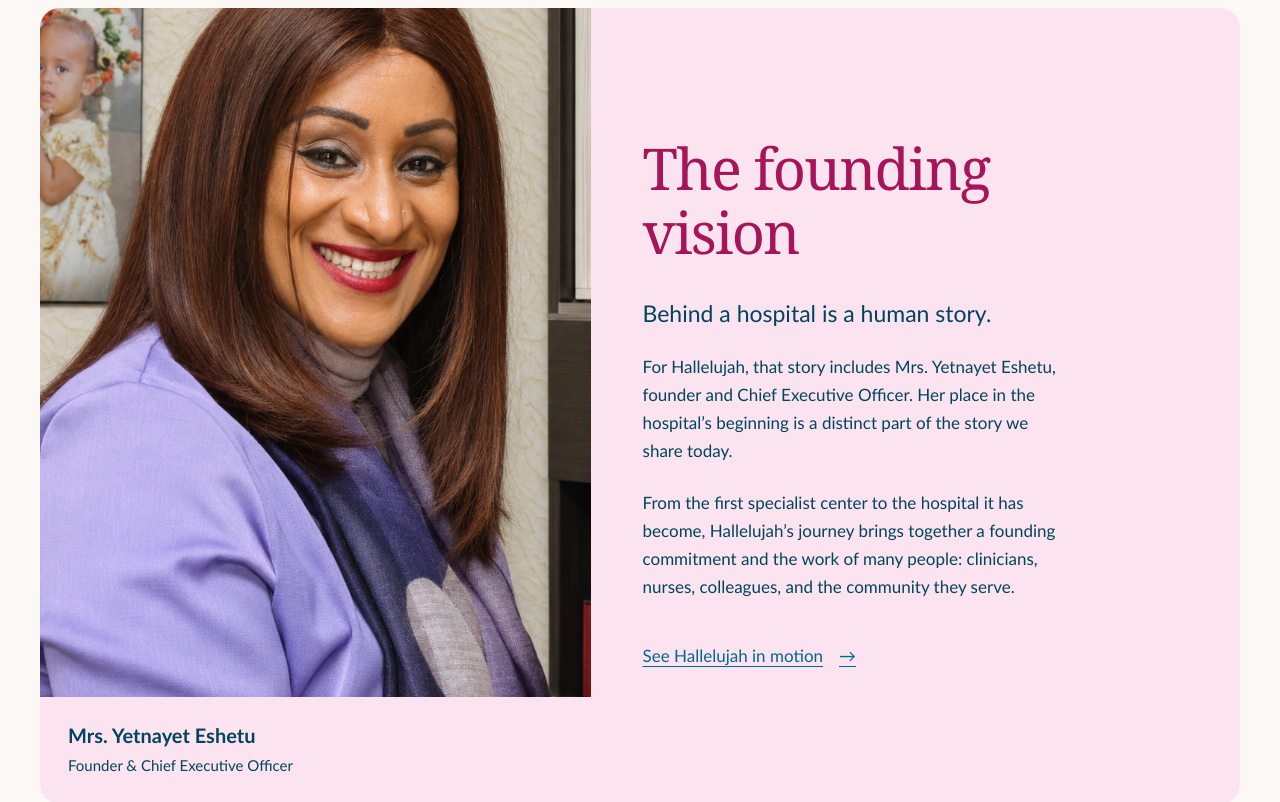
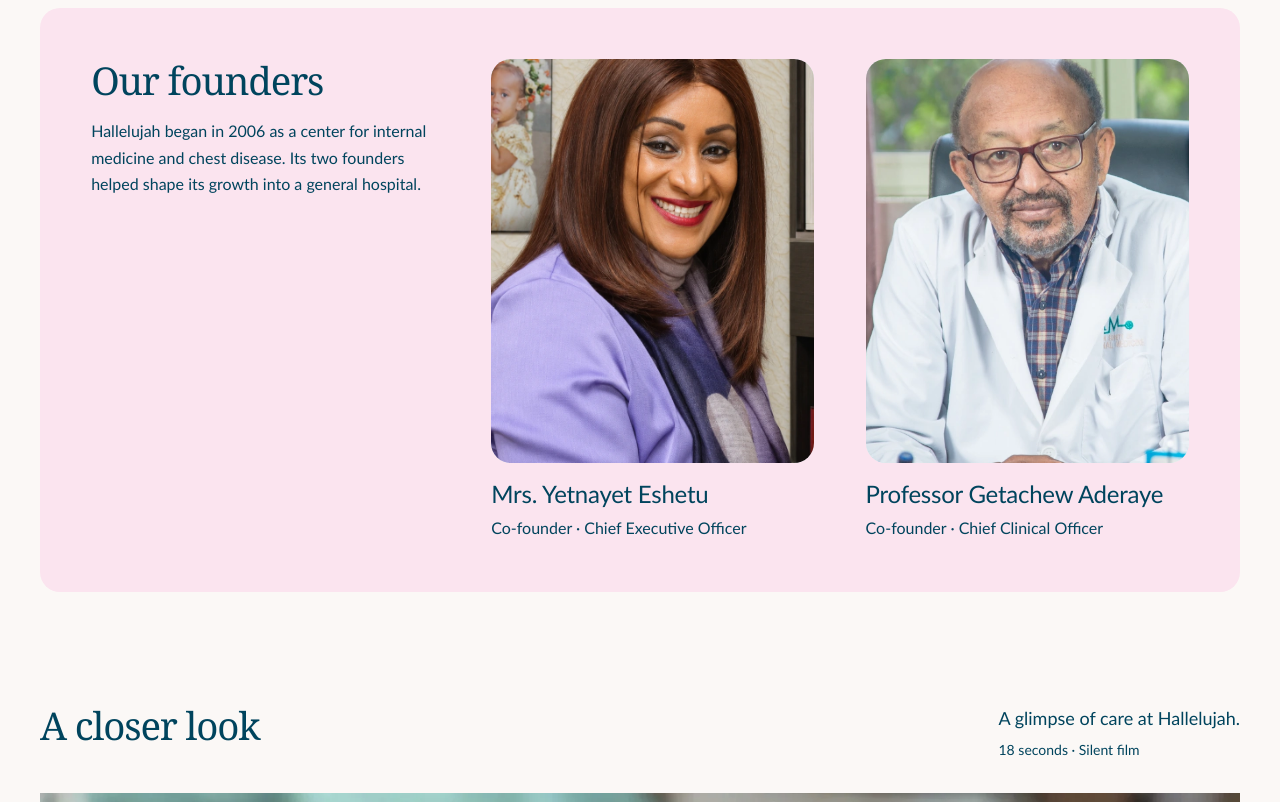
Before and after one commit to dynamicet/hallelujah-website, a Next.js app in the folder apps/web/: page /about in a window 1280 px wide. Shown: the part 1480-2282 px from the top of the page. Built offline with nearby package versions, Linux system fonts and the light colour scheme; grey boxes are pictures that could not be loaded; a web font is replaced by a local one.

Commit message:
feat: refresh hospital introduction and founders section

```diff
--- a/apps/web/src/app/home-enhancement.css
+++ b/apps/web/src/app/home-enhancement.css
@@ -150,7 +150,6 @@
 }
 
 /* A hospital introduction, an unobscured film, then useful care destinations. */
-.enhanced-home .hospital-film-section { background: var(--site-white); color: var(--site-ink); padding-block: var(--home-space) 48px; }
 .enhanced-home .hospital-film-copy { display: grid; grid-template-columns: 1.2fr 1fr; gap: 10%; align-items: end; margin-bottom: 48px; }
 .enhanced-home .hospital-film-copy h2 { color: inherit; font-size: var(--site-heading); line-height: 1.04; max-width: 9em; }
 .enhanced-home .hospital-film-copy p { max-width: 40ch; font-size: 18px; }
@@ -188,7 +187,6 @@
   .enhanced-home .hospital-film-footer > p { font-size: 22px; }
 }
 @media (max-width: 600px) {
-  .enhanced-home .hospital-film-section { padding-bottom: 40px; }
   .enhanced-home .care-background-film { aspect-ratio: 4/5; }
   .enhanced-home .care-background-film :is(img,video) { object-fit: cover; object-position: center; }
   .enhanced-home .care-film-control { left: 16px; bottom: 16px; min-width: 140px; padding: 12px 16px; }
--- a/apps/web/src/website/about-page.module.css
+++ b/apps/web/src/website/about-page.module.css
@@ -30,23 +30,28 @@
 .chapters { display: flex; flex-wrap: wrap; gap: 16px 40px; margin-top: -24px; }
 .chapters a { display: inline-flex; align-items: center; gap: 24px; min-height: 44px; color: var(--site-ink); text-underline-offset: 6px; }
 .page section[id] { scroll-margin-top: 140px; }
-.founder { display: grid; grid-template-columns: minmax(0, .85fr) minmax(0, 1fr); margin-top: 88px; background: var(--semantic-color-surface-expressive); border-radius: var(--site-image-radius); overflow: hidden; }
-.founderPortrait { margin: 0; }
-.portraitCrop { aspect-ratio: 4 / 5; overflow: hidden; }
+.founders {
+  display: grid;
+  grid-template-columns: minmax(0, 1fr) minmax(0, 2fr);
+  align-items: start;
+  gap: clamp(32px, 4vw, 56px);
+  margin-top: 88px;
+  padding: clamp(24px, 4vw, 56px);
+  border-radius: var(--site-image-radius);
+  background: var(--semantic-color-surface-expressive);
+}
+.foundersIntro { margin: 16px 0 0; max-width: 38ch; line-height: 1.65; }
+.founderPair { display: grid; grid-template-columns: repeat(2, minmax(0, 1fr)); gap: clamp(24px, 4vw, 56px); list-style: none; margin: 0; padding: 0; }
+.portraitCrop { aspect-ratio: 4 / 5; overflow: hidden; border-radius: var(--site-image-radius); background: var(--site-pale); }
+.founderPair h3 { margin: 16px 0 6px; font-size: clamp(18px, 2vw, 24px); line-height: 1.25; }
+.founderPair p { margin: 0; max-width: 40ch; line-height: 1.6; }
 /* The legacy portraits contain circular edges. Enlarge within the rectangular
    frame without altering or synthesizing the subject's identity. */
 .portraitCrop img, .leaderPortrait img { display: block; width: 100%; height: 100%; object-fit: cover; transform: scale(1.28); }
 [data-framing=founder]:is(.portraitCrop, .leaderPortrait) img { object-position: 55% center; transform: scale(1.36); transform-origin: 55% 50%; }
-.leaderPortrait[data-framing=clinical] img { object-position: 48% center; transform: scale(1.3); transform-origin: 48% 50%; }
+[data-framing=clinical]:is(.portraitCrop, .leaderPortrait) img { object-position: 48% center; transform: scale(1.3); transform-origin: 48% 50%; }
 .leaderPortrait[data-framing=deputy] img { transform: scale(1.4); transform-origin: 50% 50%; }
 .leaderPortrait[data-framing=medical] img { object-position: 53% center; transform: scale(1.38); transform-origin: 53% 50%; }
-.founderPortrait figcaption { padding: 24px 28px 28px; font-size: 20px; font-weight: 600; line-height: 1.4; }
-.founderPortrait figcaption span { display: block; margin-top: 6px; font-size: 15px; font-weight: 400; }
-.founderCopy { align-self: center; padding: clamp(28px, 4vw, 64px); }
-.page .founderCopy h2 { color: var(--semantic-color-accent-expressive-text); max-width: 12ch; font-size: clamp(40px, 4.5vw, 64px); }
-.founderCopy p { max-width: 43ch; margin: 24px 0 0; font-size: 17px; line-height: 1.65; }
-.founderCopy .founderLead { margin-top: 32px; font-size: 23px; line-height: 1.4; }
-.founderCopy a { margin-top: 32px; }
 .filmChapter { margin-top: 112px; }
 .filmIntro { display: flex; justify-content: space-between; align-items: start; gap: 24px; margin-bottom: 32px; }
 .filmIntro p { margin: 0; max-width: 36ch; font-size: 18px; line-height: 1.6; }
@@ -63,8 +68,8 @@
 .leaders a { display: inline-flex; align-items: center; gap: 12px; margin-top: 14px; min-height: 44px; color: var(--site-ink); font-size: 15px; text-underline-offset: 5px; }
 .chapters a:hover, .leaders a:hover { text-decoration-thickness: 2px; }
 @media (max-width: 999px) {
+  .founders { grid-template-columns: minmax(0, 1fr); }
   .leaders { grid-template-columns: repeat(2, minmax(0, 1fr)); gap: 40px 24px; }
-  .founderCopy { padding: 28px; }
 }
 @media (max-width: 899px) {
   .page { padding-bottom: 64px; }
@@ -79,26 +84,15 @@
   .valuesChapter { padding-block: 32px; }
   .chapters { margin-top: -8px; gap: 8px 28px; }
   .leadershipIntro { grid-template-columns: minmax(0, 1fr); gap: 20px; }
-  .founder, .filmChapter, .leadership { margin-top: 80px; }
+  .founders, .filmChapter, .leadership { margin-top: 80px; }
 }
 @media (max-width: 699px) {
   .purpose { grid-template-columns: minmax(0, 1fr); }
-  .founder { grid-template-columns: minmax(0, 1fr); }
-  .founderCopy { padding: 12px 24px 36px; }
-  .founderPortrait figcaption { padding: 24px; }
   .filmIntro { flex-direction: column; gap: 20px; }
-}
-@media (min-width: 700px) and (max-width: 899px) {
-  .founder { grid-template-columns: minmax(0, 1fr) minmax(0, 1.1fr); align-items: center; }
-  .founderCopy { padding: 28px 24px; }
-  .page .founderCopy h2 { font-size: 40px; }
-  .founderCopy p { margin-top: 20px; font-size: 16px; line-height: 1.6; }
-  .founderCopy .founderLead { margin-top: 24px; font-size: 21px; }
-  .founderCopy a { margin-top: 24px; }
-  .founderPortrait figcaption { padding: 20px 24px; font-size: 18px; }
 }
 @media (max-width: 599px) {
   .page { padding-top: 8px; }
+  .founderPair { grid-template-columns: minmax(0, 1fr); gap: 32px; }
   .scene img { height: 250px; object-position: center 30%; }
   .page h1 { font-size: 40px; }
   .page .intro { margin-top: 20px; font-size: 20px; }
@@ -110,9 +104,7 @@
   .actions { align-items: flex-start; flex-direction: column; gap: 12px; }
   .chapters { display: grid; grid-template-columns: repeat(2, minmax(0, 1fr)); gap: 4px 20px; }
   .chapters a { justify-content: space-between; gap: 12px; font-size: 15px; }
-  .founder, .filmChapter, .leadership { margin-top: 64px; }
-  .page .founderCopy h2 { font-size: 42px; }
-  .founderCopy .founderLead { font-size: 22px; }
+  .founders, .filmChapter, .leadership { margin-top: 64px; }
   .leaders { gap: 32px 16px; }
   .leaders h3 { font-size: 16px; margin-top: 16px; min-height: 2.7em; text-wrap: balance; }
   .leaders p { min-height: 3em; font-size: 14px; }
--- a/apps/web/src/website/about-page.tsx
+++ b/apps/web/src/website/about-page.tsx
@@ -2,7 +2,7 @@ import Image from 'next/image'
 import { InterfaceLink as Link } from '@/website/interface-language'
 import { PageContent, PageFrame } from './page-patterns'
 import { hospitalContact } from './hospital-contact'
-import { hospitalFounder, hospitalLeadership } from './hospital-leadership'
+import { hospitalFounders, hospitalLeadership } from './hospital-leadership'
 import styles from './about-page.module.css'
 import { EquipmentShowcase } from './equipment-showcase'
 
@@ -45,7 +45,7 @@ export function AboutPage() {
 
       <nav className={styles.chapters} aria-label="Explore About Hallelujah">
         <a href="#our-story">Our story <Arrow /></a>
-        <a href="#founding-vision">Our founder <Arrow /></a>
+        <a href="#founding-vision">Our founders <Arrow /></a>
         <a href="#our-values">Our values <Arrow /></a>
         <a href="#mission-and-vision">Mission &amp; vision <Arrow /></a>
         <a href="#leadership">Leadership <Arrow /></a>
@@ -63,19 +63,20 @@ export function AboutPage() {
         </ol>
       </section>
 
-      <section className={styles.founder} id="founding-vision" aria-labelledby="about-founder-title">
-        <figure className={styles.founderPortrait}>
-          <div className={styles.portraitCrop} data-framing={hospitalFounder.framing}><Image src={hospitalFounder.portrait} alt={hospitalFounder.name} width={hospitalFounder.width} height={hospitalFounder.height} sizes="(max-width: 699px) 123vw, 62vw" /></div>
-          <figcaption>{hospitalFounder.name}<span>Founder &amp; Chief Executive Officer</span></figcaption>
-        </figure>
-        <div className={styles.founderCopy}>
-          <h2 id="about-founder-title">The founding vision</h2>
-          {/* Replaceable editorial draft. No invented first-person quotation or biography. */}
-          <p className={styles.founderLead}>Behind a hospital is a human story.</p>
-          <p>For Hallelujah, that story includes Mrs. Yetnayet Eshetu, founder and Chief Executive Officer. Her place in the hospital’s beginning is a distinct part of the story we share today.</p>
-          <p>From the first specialist center to the hospital it has become, Hallelujah’s journey brings together a founding commitment and the work of many people: clinicians, nurses, colleagues, and the community they serve.</p>
-          <a className="text-link" href="#hospital-film">See Hallelujah in motion <Arrow /></a>
+      <section className={styles.founders} id="founding-vision" aria-labelledby="about-founder-title">
+        <div className={styles.foundersStory}>
+          <h2 id="about-founder-title">Our founders</h2>
+          <p className={styles.foundersIntro}>Hallelujah began in 2006 as a center for internal medicine and chest disease. Its two founders helped shape its growth into a general hospital.</p>
         </div>
+        <ul className={styles.founderPair}>
+          {hospitalFounders.map((person) => <li key={person.name}>
+            <div className={styles.portraitCrop} data-framing={person.framing}>
+              <Image src={person.portrait} alt="" width={person.width} height={person.height} unoptimized={person.framing === 'clinical'} sizes="(max-width: 599px) 100vw, 40vw" />
+            </div>
+            <h3>{person.name}</h3>
+            <p>Co-founder · {person.role}</p>
+          </li>)}
+        </ul>
       </section>
 
       <section className={styles.filmChapter} id="hospital-film" aria-labelledby="about-film-title">
@@ -124,10 +125,9 @@ export function AboutPage() {
         </div>
         <ul className={styles.leaders}>
           {hospitalLeadership.map((person) => <li key={person.name}>
-            <div className={styles.leaderPortrait} data-framing={person.framing}><Image src={person.portrait} alt={person.name} width={person.width} height={person.height} sizes={person === hospitalFounder ? "(max-width: 359px) 142px, (max-width: 599px) 59vw, (max-width: 999px) 60vw, 30vw" : "(max-width: 359px) 104px, (max-width: 599px) 43vw, (max-width: 999px) 44vw, 22vw"} /></div>
+            <div className={styles.leaderPortrait} data-framing={person.framing}><Image src={person.portrait} alt={person.name} width={person.width} height={person.height} unoptimized={person.framing === 'clinical'} sizes={person.framing === 'founder' ? "(max-width: 359px) 142px, (max-width: 599px) 59vw, (max-width: 999px) 60vw, 30vw" : "(max-width: 359px) 104px, (max-width: 599px) 43vw, (max-width: 999px) 44vw, 22vw"} /></div>
             <h3>{person.name}</h3>
             <p>{person.role}</p>
-            {person === hospitalFounder && <a href="#founding-vision">Meet our founder <Arrow /></a>}
           </li>)}
         </ul>
       </section>
--- a/apps/web/src/website/home.tsx
+++ b/apps/web/src/website/home.tsx
@@ -10,7 +10,7 @@ import { patientStories } from '@/demo/patient-stories'
 import { EverydayStories } from './everyday-stories'
 import { CareSearch } from './care-search'
 import { HomeScenes } from './home-scenes'
-import { HospitalStoryIntroduction } from './hospital-story-introduction'
+import { HospitalIntroduction } from './hospital-introduction'
 import { SpecialtyGrid } from './specialty-grid'
 import { EquipmentPreview } from './equipment-preview'
 import { HomeHealthTopics } from './home-health-topics'
@@ -136,9 +136,7 @@ export function WebsiteHome() {
 
         <EquipmentPreview />
 
-        <section className="hospital-film-section" id="about-hallelujah" aria-labelledby="hospital-story-title">
-          <HospitalStoryIntroduction />
-        </section>
+        <HospitalIntroduction />
 
         <div className="home-stories-room"><EverydayStories stories={patientStories.slice(0, 1)} quotes={[]} /></div>
 
--- a/apps/web/src/website/hospital-leadership.ts
+++ b/apps/web/src/website/hospital-leadership.ts
@@ -1,7 +1,7 @@
 /**
  * Presentation sources are recorded in about-founder-story.md (retrieved 2026-11-08).
- * Titles and portrait rights require launch review. Founder status for Mrs.
- * Yetnayet was supplied by the client; no other founder status is inferred.
+ * Titles and portrait rights require launch review. The hospital identified
+ * Mrs. Yetnayet Eshetu and Professor Getachew Aderaye as founders.
  * Keep this separate from the clinical directory and its demo clinicians.
  */
 export const hospitalLeadership = [
@@ -11,4 +11,4 @@ export const hospitalLeadership = [
   { name: 'Dr. Abdi Ketema', role: 'Medical Director', portrait: '/editorial/leadership/abdi-ketema.webp', framing: 'medical', width: 787, height: 787 },
 ] as const
 
-export const hospitalFounder = hospitalLeadership[0]
+export const hospitalFounders = [hospitalLeadership[0], hospitalLeadership[1]] as const
--- a/apps/web/src/website/hospital-story-introduction.module.css
+++ /dev/null
@@ -1,22 +0,0 @@
-.introduction { max-width: 1120px; display: grid; grid-template-columns: minmax(0, 1.2fr) minmax(0, 1fr); align-items: center; gap: 64px; padding-bottom: 40px; color: var(--site-ink); }
-.introduction h2 { max-width: 17ch; margin: 0; font-family: var(--site-display); font-weight: 400; font-size: clamp(36px, 4vw, 56px); line-height: 1.08; letter-spacing: -.03em; }
-.introduction p { max-width: 46ch; margin: 24px 0; font-size: 18px; line-height: 1.6; }
-.founder { display: flex; align-items: center; gap: 24px; color: inherit; text-decoration: none; justify-self: start; }
-.portrait { display: block; width: 120px; aspect-ratio: 4 / 5; flex-shrink: 0; overflow: hidden; }
-.portrait img { display: block; width: 100%; height: 100%; object-fit: cover; object-position: 55% center; transform: scale(1.36); transform-origin: 55% 50%; }
-.person { display: flex; flex-direction: column; gap: 6px; font-size: 16px; line-height: 1.5; }
-.person strong { font-size: 19px; font-weight: 600; }
-.invitation { display: flex; gap: 20px; margin-top: 8px; text-decoration: underline; text-underline-offset: 5px; }
-.founder:hover .invitation { text-decoration-thickness: 2px; }
-.introduction a:focus-visible { outline: 3px solid var(--semantic-color-focus); outline-offset: 6px; }
-@media (max-width: 899px) {
-  .introduction { grid-template-columns: minmax(0, 1fr); gap: 32px; padding-bottom: 32px; }
-  .portrait { width: 100px; }
-  .founder { justify-self: start; }
-}
-@media (max-width: 599px) {
-  .portrait { width: 80px; }
-  .founder { gap: 20px; }
-  .introduction h2 { font-size: 36px; }
-  .person strong { font-size: 17px; }
-}
```
Also changed, not shown: apps/web/src/website/hospital-introduction.module.css (added, +38 -0 lines), apps/web/src/website/hospital-introduction.tsx (added, +21 -0 lines), apps/web/src/website/hospital-story-introduction.tsx (deleted, +0 -18 lines), apps/web/public/editorial/hallelujah-reception-illustration.webp (added), 1 other file (tests, documents, lock files or other folders).
